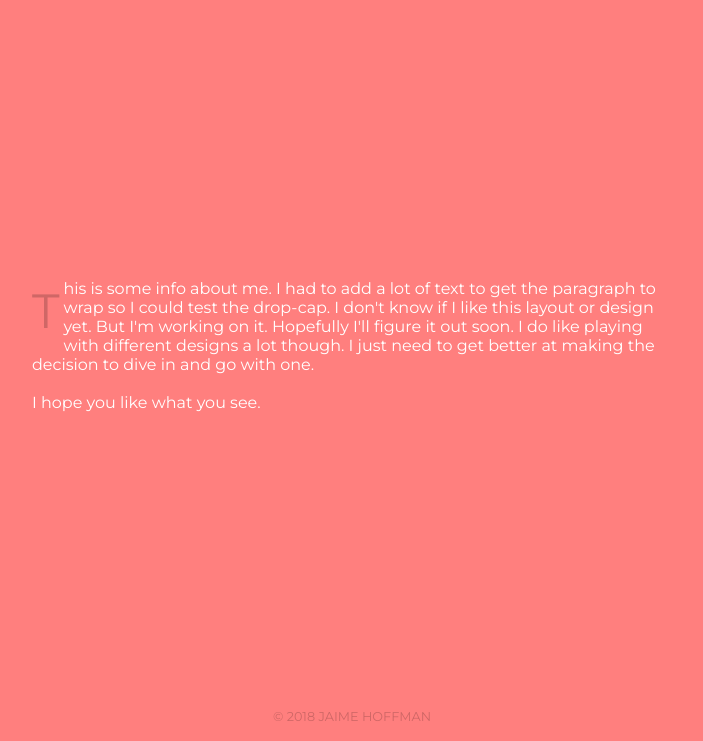
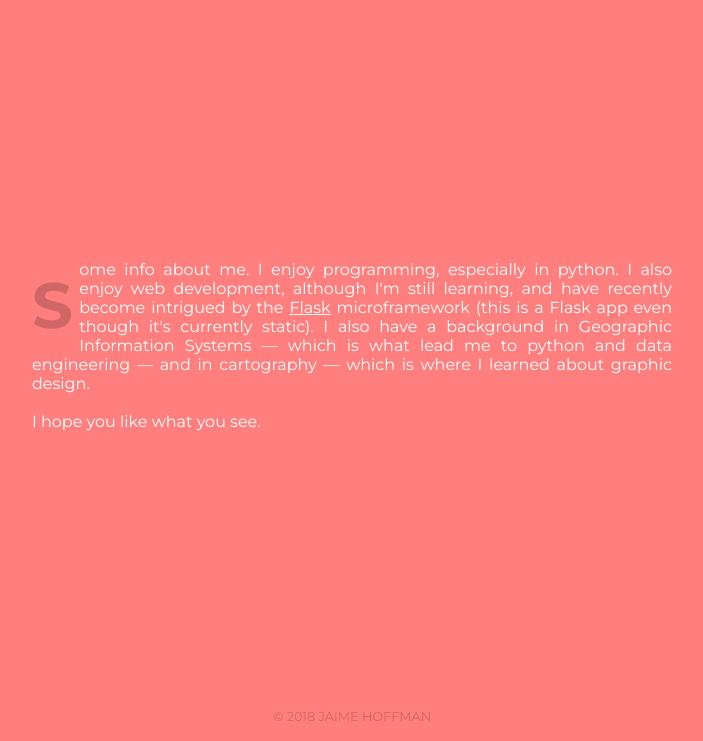
Before and after one commit to JSTHoffman/jsth, a Flask app: page /about in a window 1280 px wide. Shown: the part 59-800 px from the top of the page, without its empty margins (288-991 px from the left). Run offline with Flask 2, Linux system fonts and the light colour scheme.

Commit message:
Update about page.

```diff
--- a/jsth/static/css/about.css
+++ b/jsth/static/css/about.css
@@ -1,16 +1,18 @@
-.main-content {
-  text-align: left;
+.drop-cap:first-letter {
+  float: left;
+  font-size: 4em;
+  font-weight: bold;
+  text-transform: capitalize;
+  margin: 0.1em 0.1em 0.1em 0;
+  color: #CF6766;
 }
 
 p {
   width: 50%;
+  text-align: justify;
   color: white;
 }
 
-.drop-cap:first-letter {
-  float: left;
-  font-size: 3em;
-  text-transform: capitalize;
-  margin: 0.08em 0.08em 0 0;
-  color: #CF6766;
+a {
+  color: white;
 }
--- a/jsth/templates/about.html
+++ b/jsth/templates/about.html
@@ -9,12 +9,13 @@
 
 {% block main_content %}
   <p class="drop-cap">
-    This is some info about me. I had to add a lot of text
-    to get the paragraph to wrap so I could test the drop-cap.
-    I don't know if I like this layout or design yet. But I'm
-    working on it. Hopefully I'll figure it out soon. I do like
-    playing with different designs a lot though. I just need to
-    get better at making the decision to dive in and go with one.
+    Some info about me. I enjoy programming, especially in python. I also
+    enjoy web development, although I'm still learning, and have recently
+    become intrigued by the <a target="_blank" href="http://flask.pocoo.org/">Flask</a>
+    microframework (this is a Flask app even though it's currently static).
+    I also have a background in Geographic Information Systems &mdash; which is
+    what lead me to python and data engineering &mdash; and in cartography &mdash;
+    which is where I learned about graphic design.
     <br>
     <br>
     I hope you like what you see.
```
